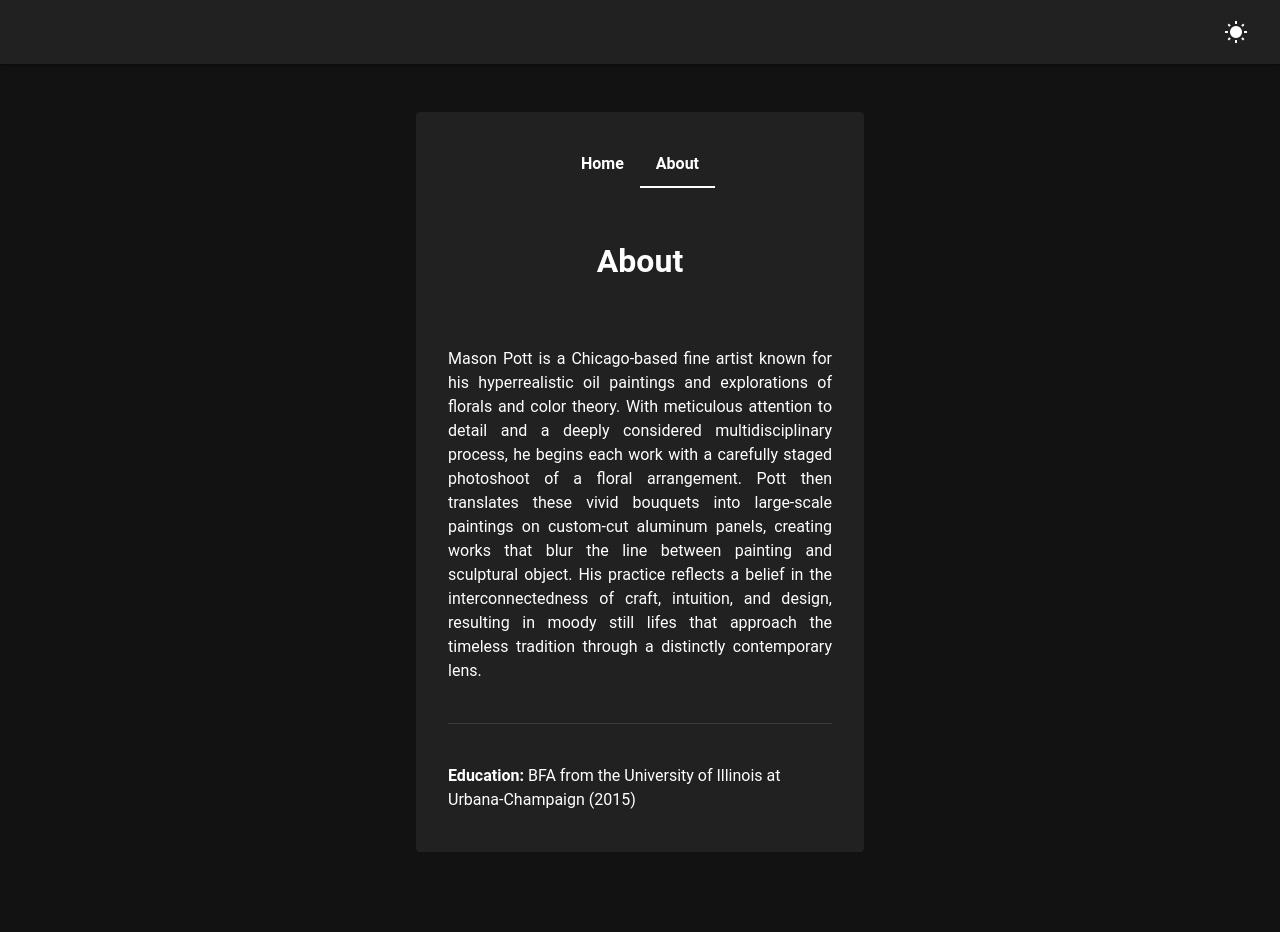
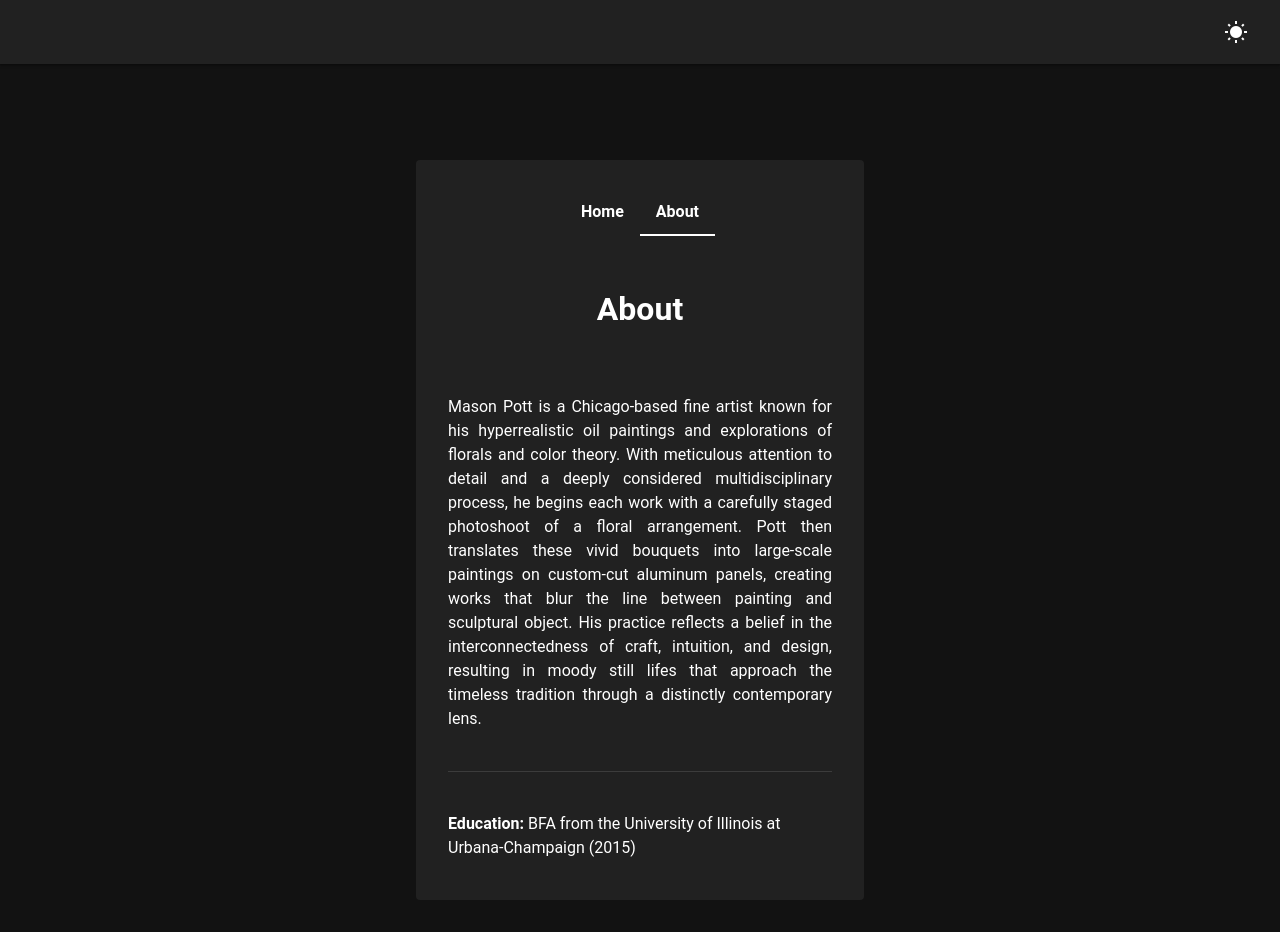
Before and after one commit to masoncpott/lesson-6, a Vue app in the folder vue-links-app/: page /about in a window 1280 px wide. Before the commit the page ends 900 px from the top, so only its background shows below. Built offline with nearby package versions, Linux system fonts and the light colour scheme; the HTML template or start-up script is replaced by a standard one.

Commit message:
fix: adjust padding in AboutView layout for improved spacing

```diff
--- a/vue-links-app/src/views/AboutView.vue
+++ b/vue-links-app/src/views/AboutView.vue
@@ -3,8 +3,8 @@ import NavMenu from '@/components/NavMenu.vue'
 </script>
 
 <template>
-  <v-main class="d-flex align-center justify-center py-8">
-    <v-container maxWidth="480">
+  <v-main class="d-flex align-center justify-center">
+    <v-container maxWidth="480" class="py-8">
       <v-row justify="center">
         <v-col cols="12">
           <v-card class="pa-8" elevation="0">
```
